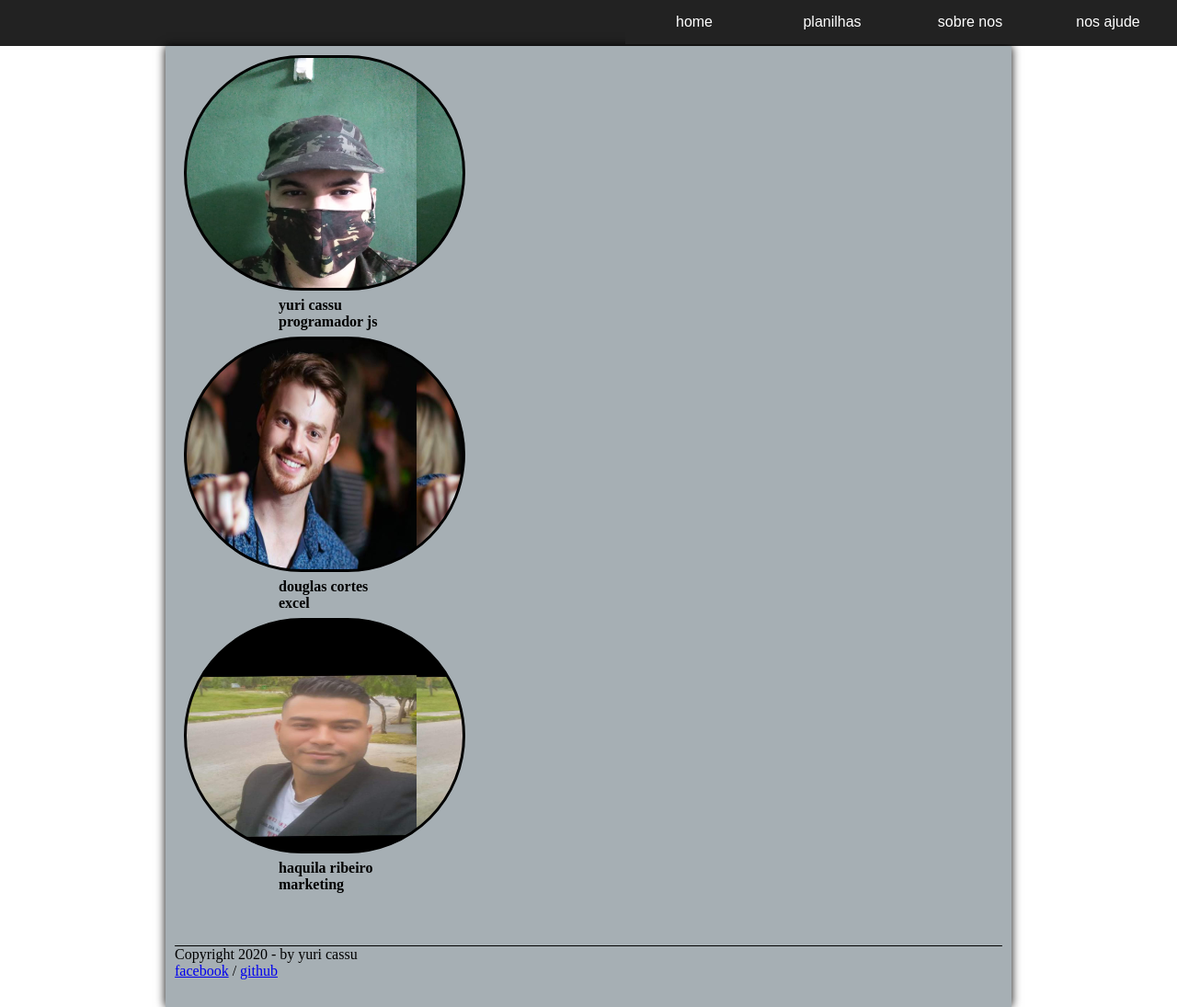
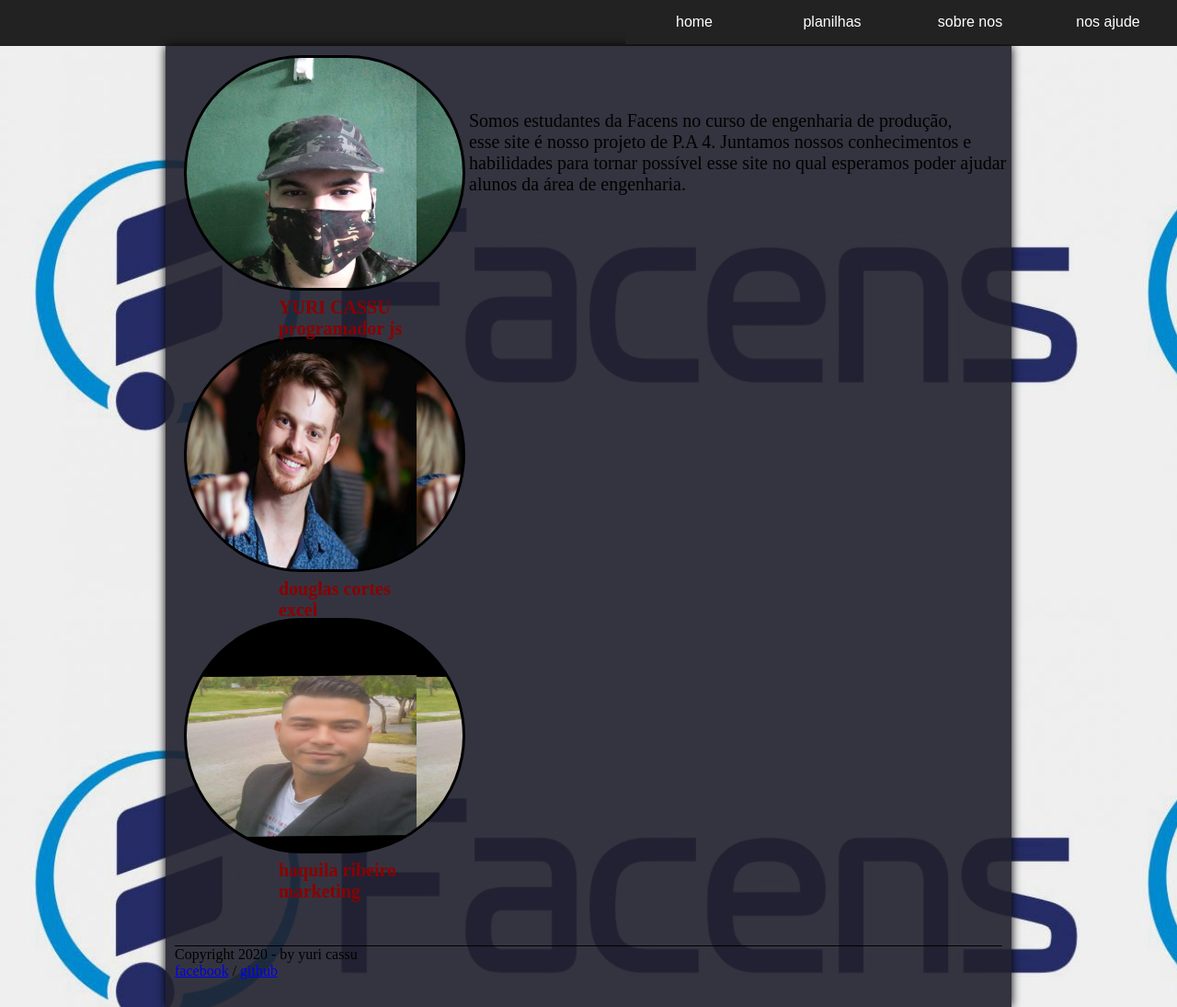
Before and after one commit to yuricassu/P.A, a plain HTML site: page contato.html in a window 1280 px wide. Shown: the whole page at 92% size. Drawn offline with Linux system fonts and the light colour scheme.

Commit message:
sobrenos2

```diff
--- a/contato.html
+++ b/contato.html
@@ -26,8 +26,11 @@
         </ul>
     </nav>
     <div id="d1">
+        <p id="ts">Somos estudantes da Facens no curso de engenharia de produção,<br> esse site é nosso projeto de P.A 4.
+
+            Juntamos nossos conhecimentos e <br>habilidades para tornar possível esse site no qual esperamos poder ajudar <br>alunos da área de engenharia. </p>
         <ul id="sbn">
-            <li id="um"> <p id="yuri"> <strong>yuri cassu <br>programador js</strong> </p></li>
+            <li id="um"> <p id="yuri"> <strong> YURI CASSU</strong> <br> <strong> programador js</strong> </p></li>
             <li id="dois"><p id="douglas"><strong>douglas cortes<br> excel</strong> </p></li>
             <li id="tres"><p id="haquila"><strong>haquila ribeiro<br>marketing </strong></p></li>
         </ul>
--- a/css/estilo.css
+++ b/css/estilo.css
@@ -151,3 +151,7 @@ footer#rodape{
     clear: both;
     margin-top: 100px;
 }
+body{
+    background: url(../foto3.jpg);
+}
+}
--- a/css/sobrenos.css
+++ b/css/sobrenos.css
@@ -48,3 +48,20 @@ ul#sbn li#dois p#douglas{
     margin-left: 100px;
     font-family: sans-serif arial;
  }
+ p#ts{
+   margin-top: 60px;
+   margin-left: 320px;
+   position: absolute;
+ }
+ div#d1{
+     background-color: rgba(33, 33, 46, 0.9);
+ }
+p{
+    font-size: 20px;
+}
+li p{
+    color:darkred;
+}
+body{
+    background: url(../foto3.jpg);
+}
```
Also changed, not shown: foto3.jpg (added).
